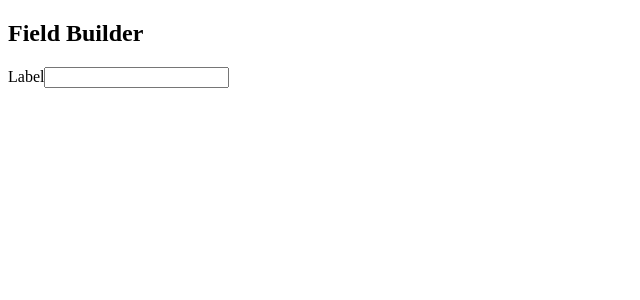
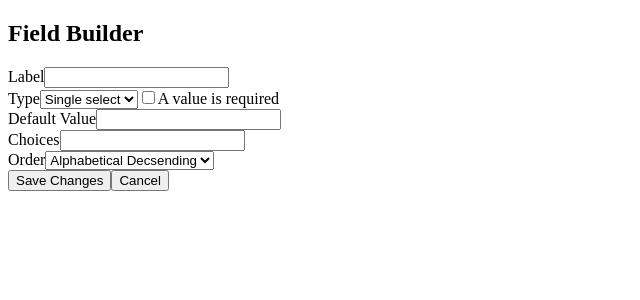
Before and after one commit to calebrs/craft-demo, a React (Create React App) app: page / in a window 1280 px wide. Shown: the top 300 px of the page, without its empty margins (0-640 px from the left). Built offline with nearby package versions, Linux system fonts and the light colour scheme.

Commit message:
Added basic html skeleton

```diff
--- a/src/FieldBuilder.jsx
+++ b/src/FieldBuilder.jsx
@@ -13,7 +13,42 @@ const FieldBuilder = () => {
           <label htmlFor="label">
             Label
           </label>
-          <input id="label" type="text" value="" onChange="" />
+          <input id="label" type="text" />
+        </div>
+        <div>
+          <label htmlFor="type">
+            Type
+          </label>
+          <select name="order" id="order">
+            <option value="single">Single select</option>
+            <option value="multi">Multi-select</option>
+          </select>
+          <input id="type" type="checkbox" value="" onChange="" />A value is required
+        </div>
+        <div>
+          <label htmlFor="default-value">
+            Default Value
+          </label>
+          <input id="default-value" type="text" />
+        </div>
+        <div>
+          <label htmlFor="choices">
+            Choices
+          </label>
+          <input id="default-value" type="text" />
+        </div>
+        <div>
+          <label htmlFor="order">
+            Order
+          </label>
+          <select name="order" id="order">
+            <option value="desc">Alphabetical Decsending</option>
+            <option value="asc">Alphabetical Ascending</option>
+          </select>
+        </div>
+        <div>
+          <button type="submit">Save Changes</button>
+          <button type="">Cancel</button>
         </div>
       </form>
     </div>
```
